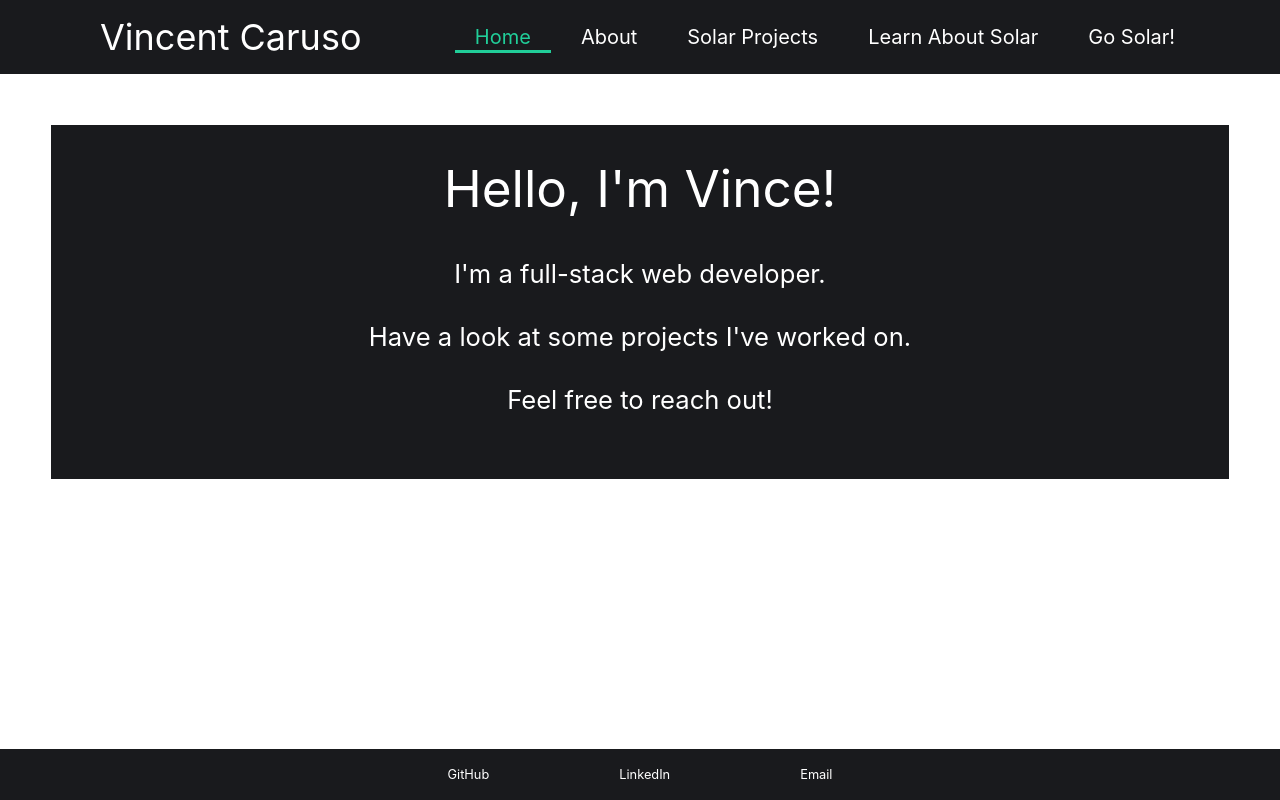
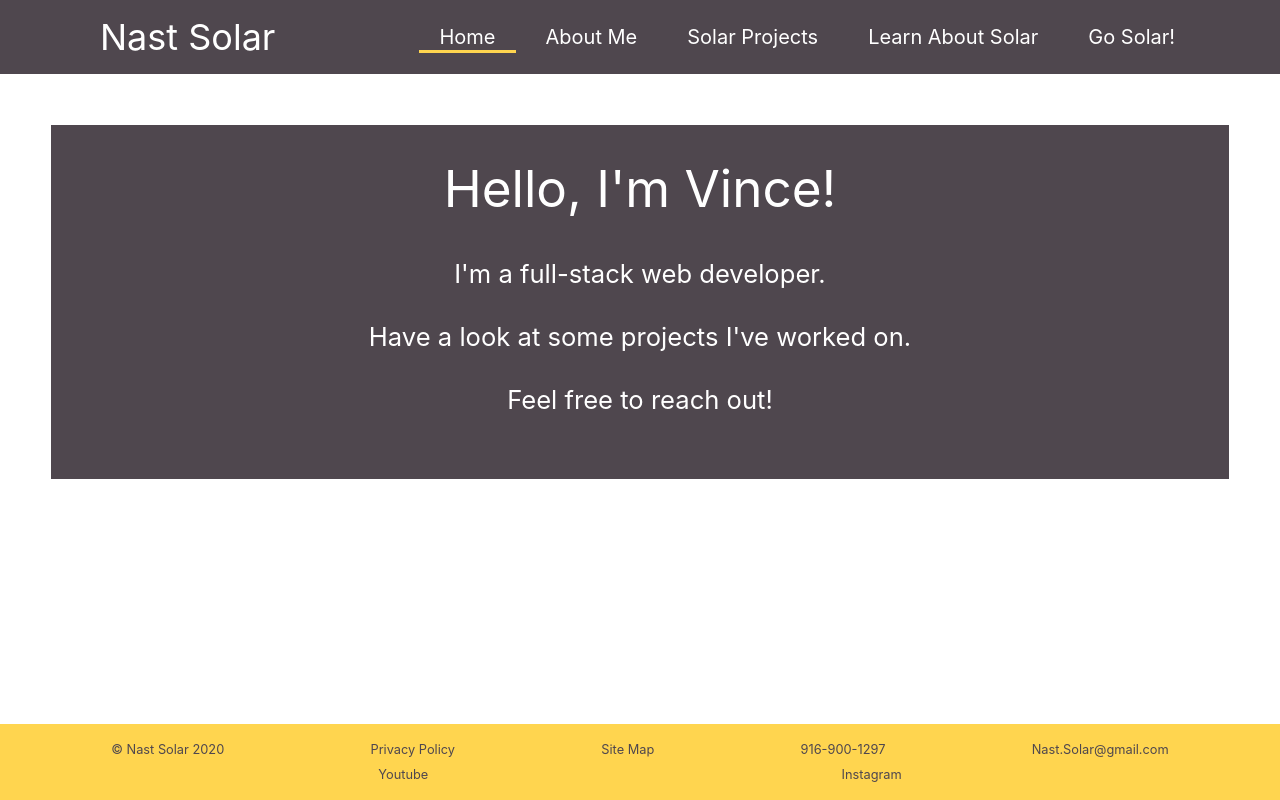
Before and after one commit to vcaruso0923/nast-solar, a React (Create React App) app: page / in a window 1280 px wide. Built offline with nearby package versions, Linux system fonts and the light colour scheme.

Commit message:
fixed header, footer, color palette

```diff
--- a/src/App.js
+++ b/src/App.js
@@ -22,19 +22,19 @@ function App() {
 
   if (homeSelected) {
     currentPage = <Home></Home>
-    pageName = "Vincent Caruso"
+    pageName = "Nast Solar"
   } else if (portfolioSelected) {
     currentPage = <Portfolio></Portfolio>
-    pageName = "Portfolio"
+    pageName = "Nast Solar - Solar Projects"
   } else if (contactSelected) {
     currentPage = <Contact></Contact>
-    pageName = "Contact"
+    pageName = "Nast Solar - Go Solar!"
   } else if (aboutSelected) {
     currentPage = <About></About>
-    pageName = "About"
+    pageName = "Nast Solar - About Me"
   } else if (learnSelected) {
     currentPage = <Learn></Learn>
-    pageName = "Learn"
+    pageName = "Nast Solar - Learn About Solar"
   }
 
   useEffect(() => { document.title = pageName; })
--- a/src/components/Footer/index.js
+++ b/src/components/Footer/index.js
@@ -5,9 +5,13 @@ function Footer() {
     return (
         <footer>
             <ul>
-                <li><a href="https://github.com/vcaruso0923">GitHub</a></li>
-                <li><a href="https://www.linkedin.com/in/vincent-caruso-978902121/">LinkedIn</a></li>
-                <li><a href="mailto:vincentCaruso97@gmail.com">Email</a></li>
+                <li> &copy; Nast Solar 2020 </li>
+                <li><a href="/">Privacy Policy</a></li>
+                <li><a href="/">Site Map</a></li>
+                <li>916-900-1297</li>
+                <li><a href="mailto:Nast.Solar@gmail.com">Nast.Solar@gmail.com</a></li>
+                <li><a href="/">Youtube</a></li>
+                <li><a href="/">Instagram</a></li>
             </ul>
         </footer>
     );
--- a/src/components/Nav/index.js
+++ b/src/components/Nav/index.js
@@ -17,7 +17,7 @@ function Nav(props) {
     return (
         <header>
             <h2>
-                Vincent Caruso
+                Nast Solar
             </h2>
             <nav>
                 <ul>
@@ -37,7 +37,7 @@ function Nav(props) {
                             setPortfolioSelected(false);
                             setLearnSelected(false);
                             setContactSelected(false);
-                        }}>About</span>
+                        }}>About Me</span>
                     </li>
                     <li className={`${portfolioSelected && 'navActive'}`}>
                         <span onClick={() => {
--- a/src/index.css
+++ b/src/index.css
@@ -1,7 +1,7 @@
 :root {
-  --primary-color: rgb(25, 26, 29);
+  --primary-color: rgb(79,71,78);
   --secondary-color: white;
-  --tertiary-color: rgb(33, 206, 153);
+  --tertiary-color: rgb(255,213,79);
   --tertiary-color-hovered: rgb(32, 179, 134);
 }
 
@@ -15,10 +15,6 @@ body {
 
 code {
   font-family: source-code-pro, Menlo, Monaco, Consolas, 'Courier New', monospace;
-}
-
-.navActive {
-  color: var(--tertiary-color);
 }
 
 .navActive:after {
@@ -70,10 +66,6 @@ header nav ul li {
 
 header nav ul li:hover {
   cursor: pointer;
-}
-
-header nav ul li span:hover {
-  color: var(--tertiary-color);
 }
 
 header nav ul li::after {
@@ -250,7 +242,7 @@ textarea {
 
 footer {
   display: flex;
-  background-color: var(--primary-color);
+  background-color: var(--tertiary-color);
   justify-content: center;
   position: fixed;
   bottom: 0;
@@ -272,16 +264,12 @@ footer ul {
 footer ul li {
   padding: 5px;
   margin: 0px 60px;
-  color: var(--secondary-color);
+  color: var(--primary-color);
   position: relative;
 }
 
-footer ul li a:hover {
-  color: var(--tertiary-color);
-}
-
-footer ul li::after {
-  border-top: 3px solid var(--tertiary-color);
+footer ul li a::after {
+  border-top: 3px solid var(--primary-color);
   content: "";
   position: absolute;
   right: 99%;
@@ -290,12 +278,12 @@ footer ul li::after {
   transition: .4s cubic-bezier(0, .5, 0, 1);
 }
 
-footer ul li:hover::after {
+footer ul li a:hover::after {
   right: 0;
   left: 0;
 }
 
 footer ul li a {
   text-decoration: none;
-  color: var(--secondary-color);
+  color: var(--primary-color);
 }
```
